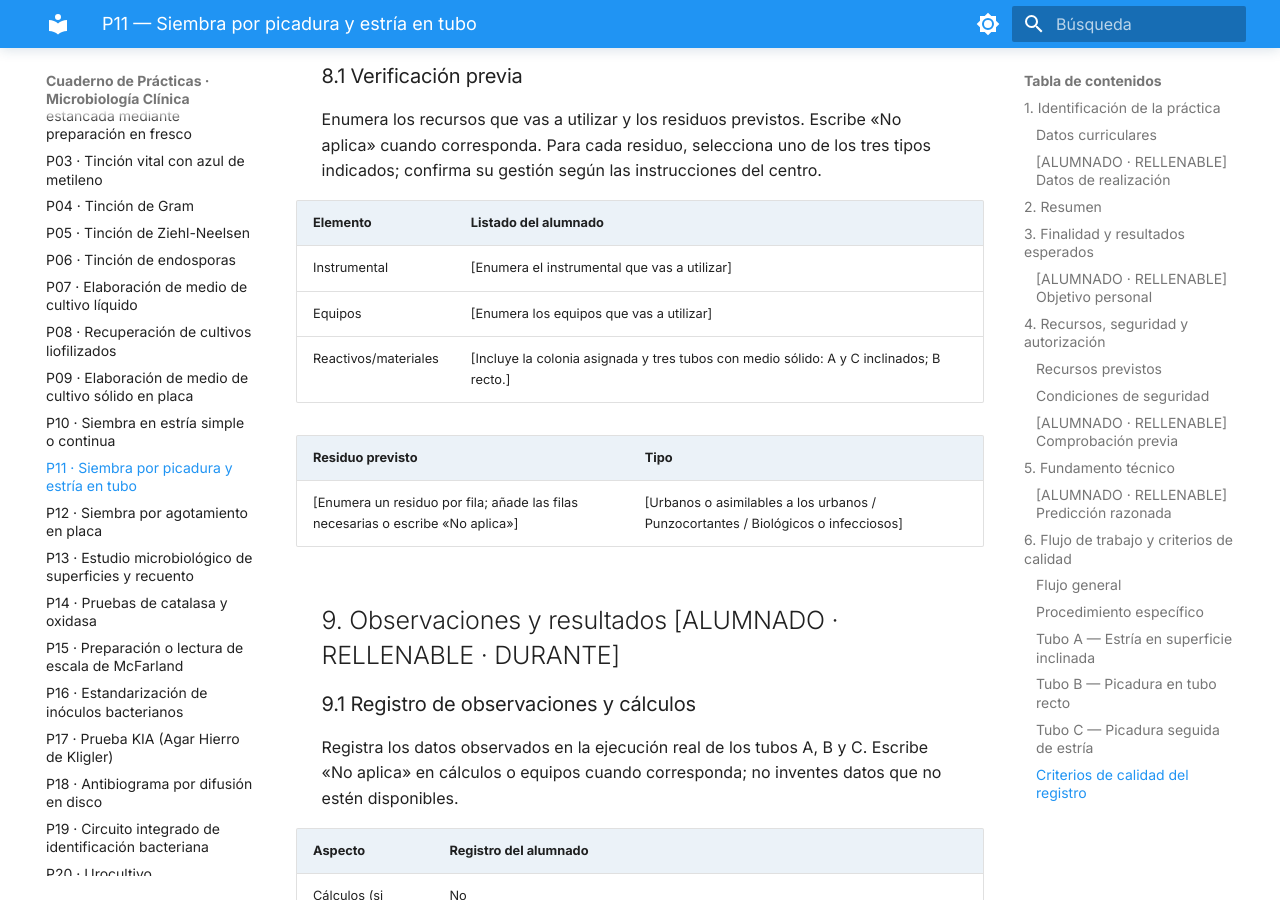
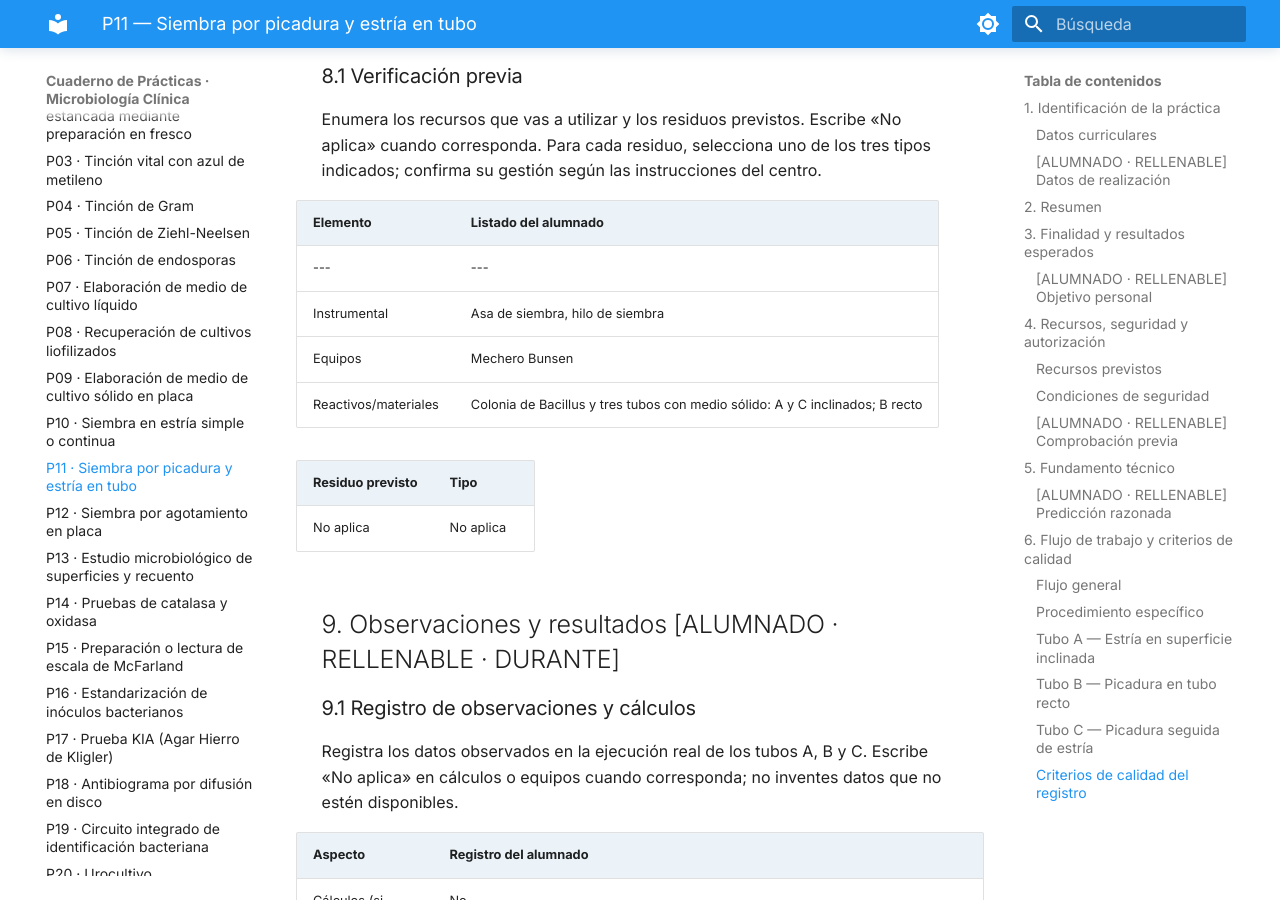
Before and after one commit to aseguror01-source/Cuaderno-Microbiolog-a--Ariadna-Seguro, an MkDocs documentation site: the page built from docs/practicas/P11_Siembra_picadura_y_estria.md, in a window 1280 px wide and 900 px high, scrolled down 7950 px. Built offline with MkDocs 1.6.1 and Material for MkDocs 9.7.7, drawn with Linux system fonts in a browser that asks for light colours.

Commit message:
Update P11_Siembra_picadura_y_estria.md

```diff
--- a/docs/practicas/P11_Siembra_picadura_y_estria.md
+++ b/docs/practicas/P11_Siembra_picadura_y_estria.md
@@ -207,13 +207,14 @@ Enumera los recursos que vas a utilizar y los residuos previstos. Escribe «No a
 
 | Elemento | Listado del alumnado |
 |---|---|
-| Instrumental | [Enumera el instrumental que vas a utilizar] |
-| Equipos | [Enumera los equipos que vas a utilizar] |
-| Reactivos/materiales | [Incluye la colonia asignada y tres tubos con medio sólido: A y C inclinados; B recto.] |
+|---|---|
+| Instrumental | Asa de siembra, hilo de siembra |
+| Equipos | Mechero Bunsen |
+| Reactivos/materiales | Colonia de Bacillus y tres tubos con medio sólido: A y C inclinados; B recto |
 
 | Residuo previsto | Tipo |
 |---|---|
-| [Enumera un residuo por fila; añade las filas necesarias o escribe «No aplica»] | [Urbanos o asimilables a los urbanos / Punzocortantes / Biológicos o infecciosos] |
+| No aplica | No aplica |
 
 ## 9. Observaciones y resultados [ALUMNADO · RELLENABLE · DURANTE]
 
```
